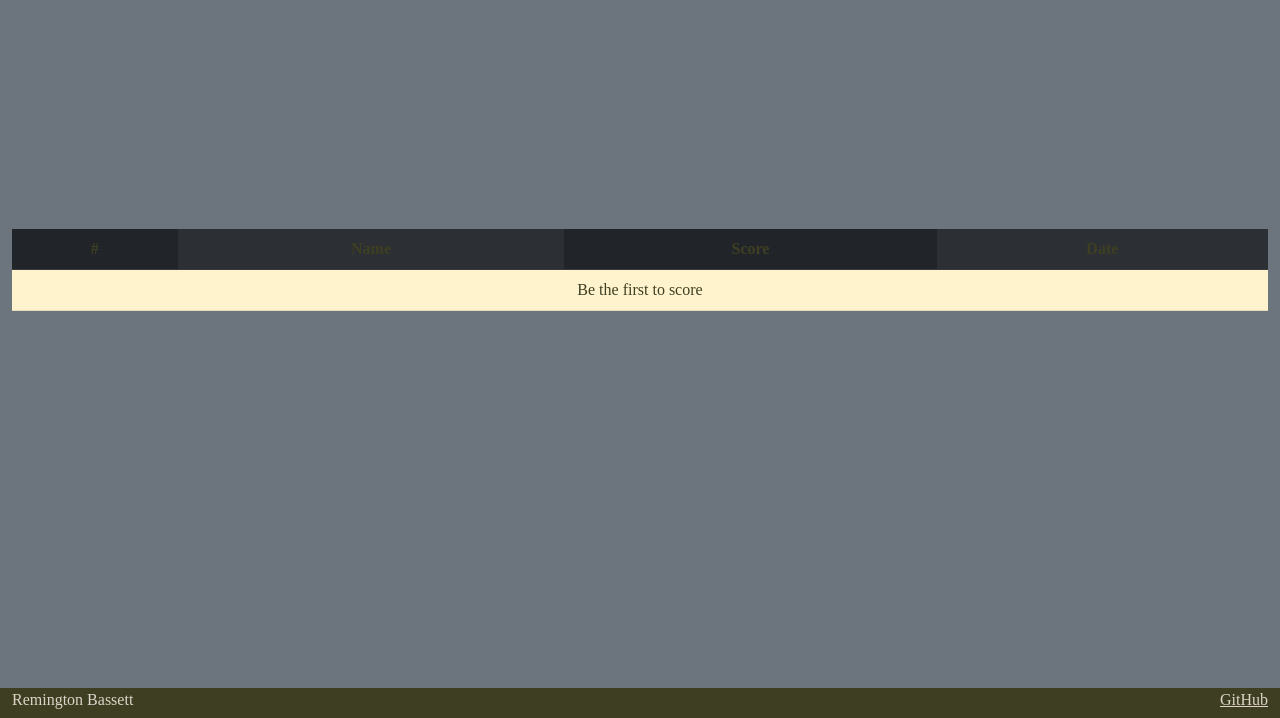
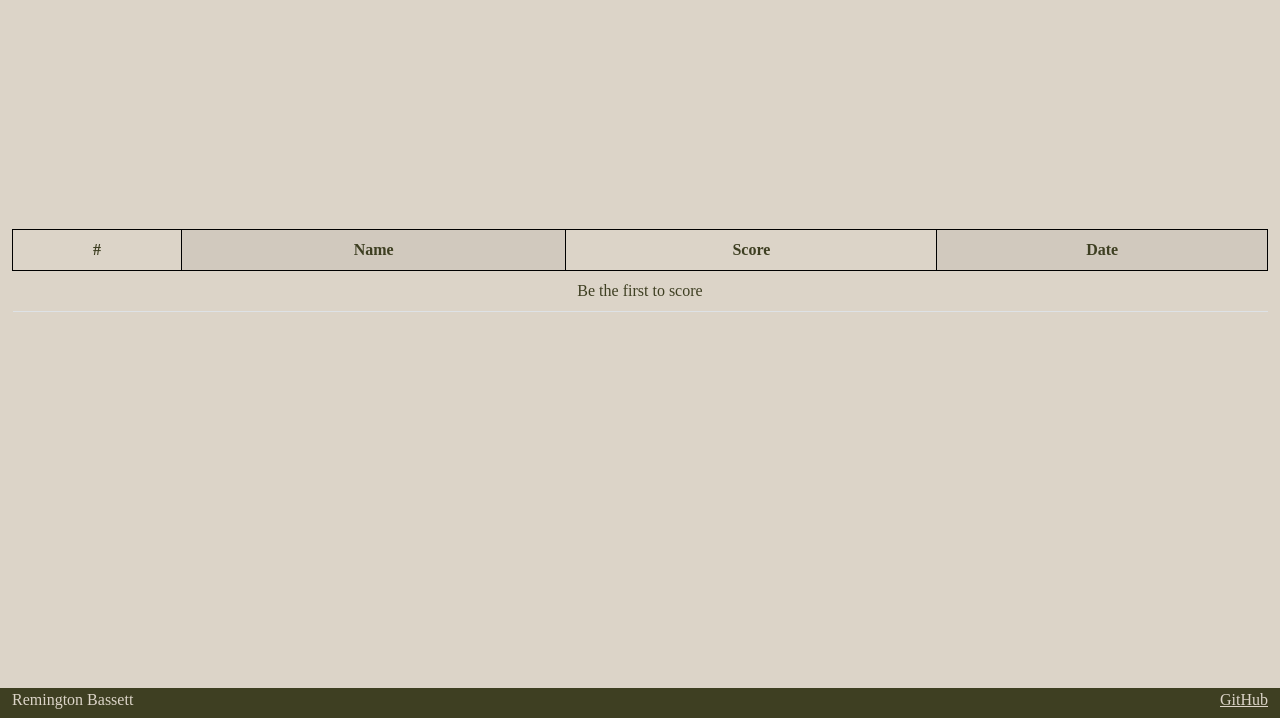
Before and after one commit to weenusdingus/cs_start_up, a plain HTML site: page leaderboard.html in a window 1280 px wide. Shown: the part 87-805 px from the top of the page. Drawn offline with nearby package versions, Linux system fonts and the light colour scheme; no server answers.

Commit message:
Database update

```diff
--- a/leaderboard.html
+++ b/leaderboard.html
@@ -28,14 +28,14 @@
           </ul>
       </nav>
     </header>
-            <main class="container-fluid bg-secondary text-center">
-              <table class="table table-warning table-striped-columns">
-                <thead class="table-dark">
+            <main class="container-fluid text-center" >
+              <table class="table table-striped-columns" >
+                <thead class="table" >
                   <tr>
-                    <th>#</th>
-                    <th>Name</th>
-                    <th>Score</th>
-                    <th>Date</th>
+                    <th style="border:1px solid black" >#</th>
+                    <th style="border:1px solid black">Name</th>
+                    <th style="border:1px solid black">Score</th>
+                    <th style="border:1px solid black">Date</th>
                   </tr>
                 </thead>
                 <tbody id="scores"></tbody>
```
